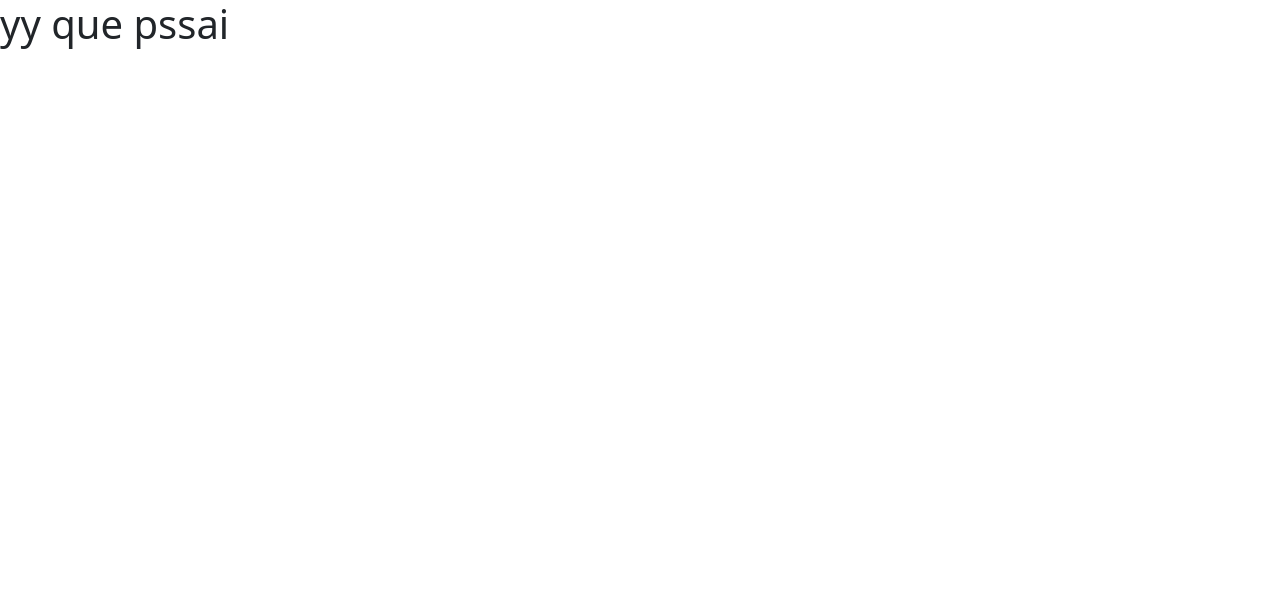
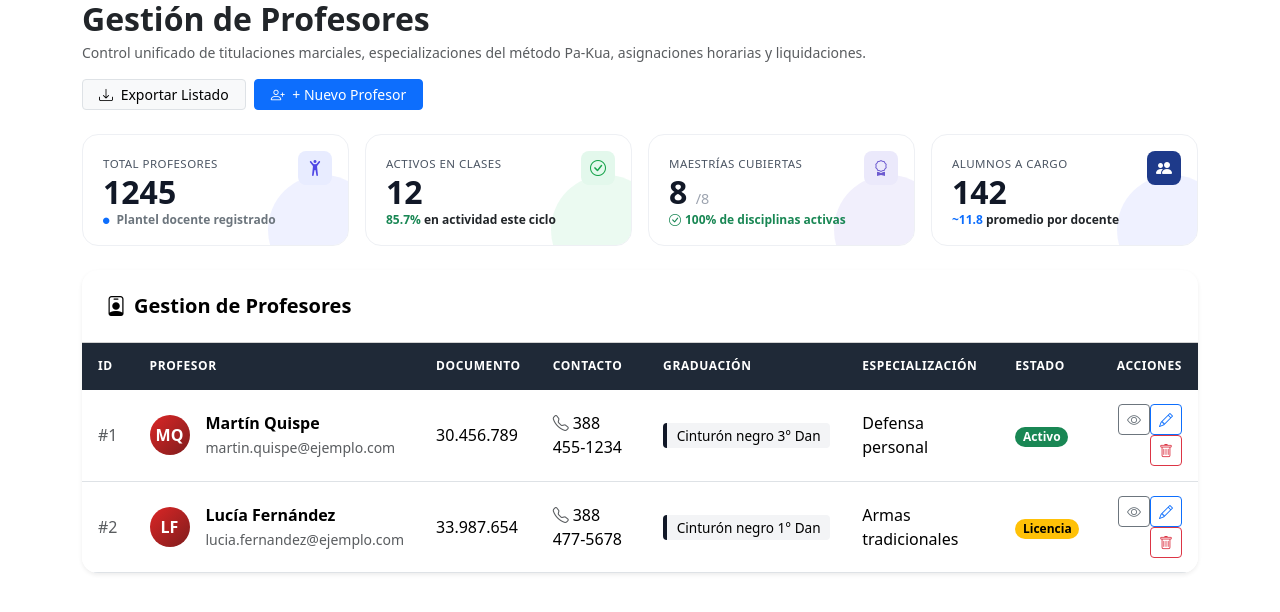
Before and after one commit to DFAle/Academia-Pa-Kua-Jujuy, an Angular app in the folder Pa-Kua-Central-Jujuy/: page /gestion-profesores in a window 1280 px wide. Before the commit this address led to /. Shown: the top 612 px of the page. Built offline with nearby package versions, Linux system fonts and the light colour scheme.

Commit message:
actualizado

```diff
--- a/Pa-Kua-Central-Jujuy/src/app/app.html
+++ b/Pa-Kua-Central-Jujuy/src/app/app.html
@@ -1,2 +1,2 @@
-<h1>yy que pssai</h1>
+
 <router-outlet />
--- a/Pa-Kua-Central-Jujuy/src/app/app.routes.ts
+++ b/Pa-Kua-Central-Jujuy/src/app/app.routes.ts
@@ -4,7 +4,7 @@ import { Login } from './auth/login/login';
 
 
 export const routes: Routes = [
-    //{path:"",redirectTo:"gestion-profesores",pathMatch:"full"},   //cambiar por home
-    //{path:"gestion-profesores",component:TablaProfesores},
+    {path:"",redirectTo:"gestion-profesores",pathMatch:"full"},   //cambiar por home
+    {path:"gestion-profesores",component:TablaProfesores},
       {path:'Login',component: Login}
 ];
--- a/Pa-Kua-Central-Jujuy/src/index.html
+++ b/Pa-Kua-Central-Jujuy/src/index.html
@@ -8,12 +8,13 @@
   <link rel="icon" type="image/x-icon" href="favicon.ico">
   <link href="https://cdn.jsdelivr.net/npm/bootstrap@5.3.3/dist/css/bootstrap.min.css" rel="stylesheet">
   <link href="https://cdn.jsdelivr.net/npm/bootstrap-icons@1.11.3/font/bootstrap-icons.min.css" rel="stylesheet">
+   <link href="https://fonts.googleapis.com/css2?family=Plus+Jakarta+Sans:wght@400;500;600;700;800&display=swap" rel="stylesheet"/>
+  <link href="https://cdnjs.cloudflare.com/ajax/libs/font-awesome/6.5.1/css/all.min.css" rel="stylesheet"/>
 
 </head>
 <body>
 
   <app-root></app-root>
-  <link href="https://fonts.googleapis.com/css2?family=Plus+Jakarta+Sans:wght@400;500;600;700;800&display=swap" rel="stylesheet"/>
-  <link href="https://cdnjs.cloudflare.com/ajax/libs/font-awesome/6.5.1/css/all.min.css" rel="stylesheet"/>
+
 </body>
 </html>
```
